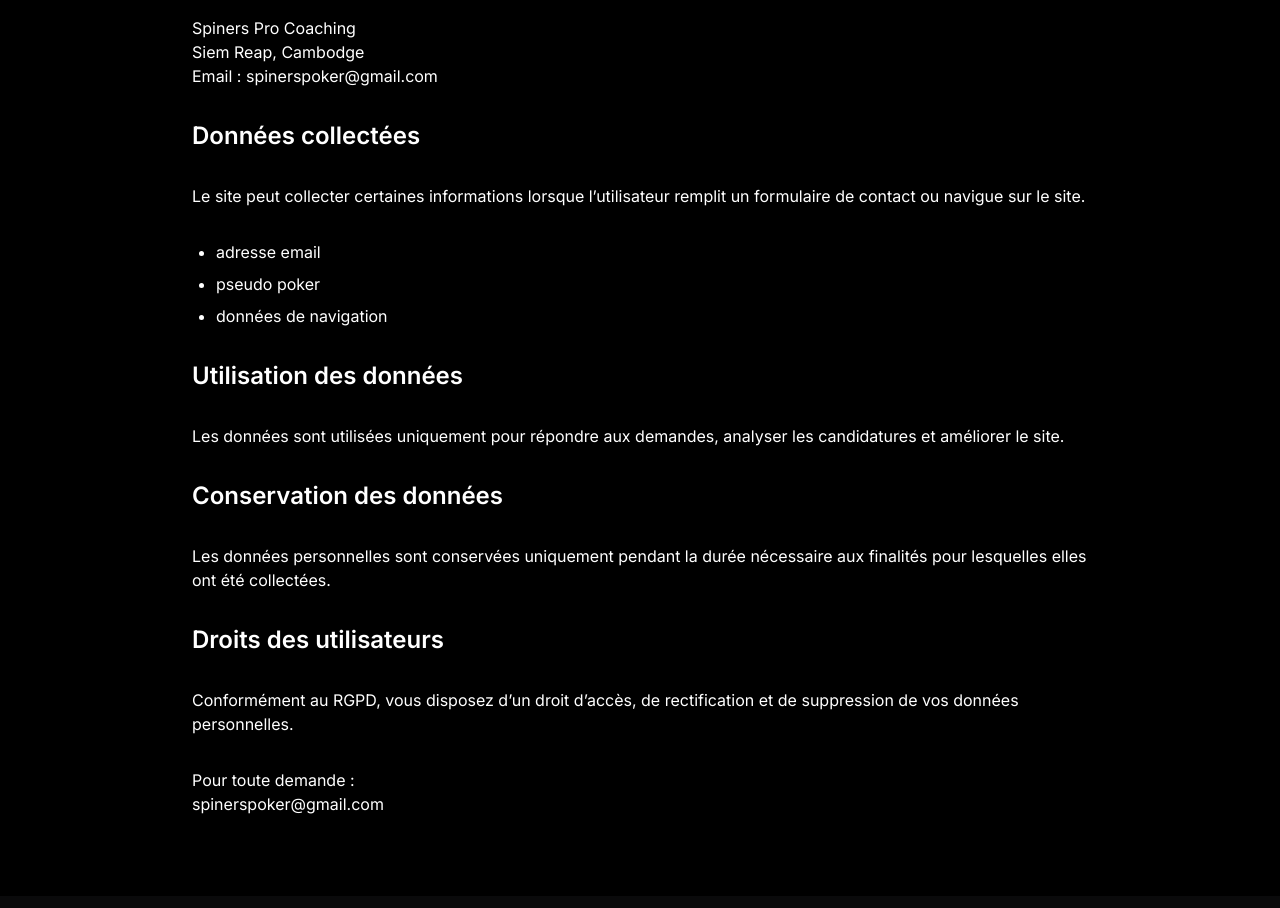
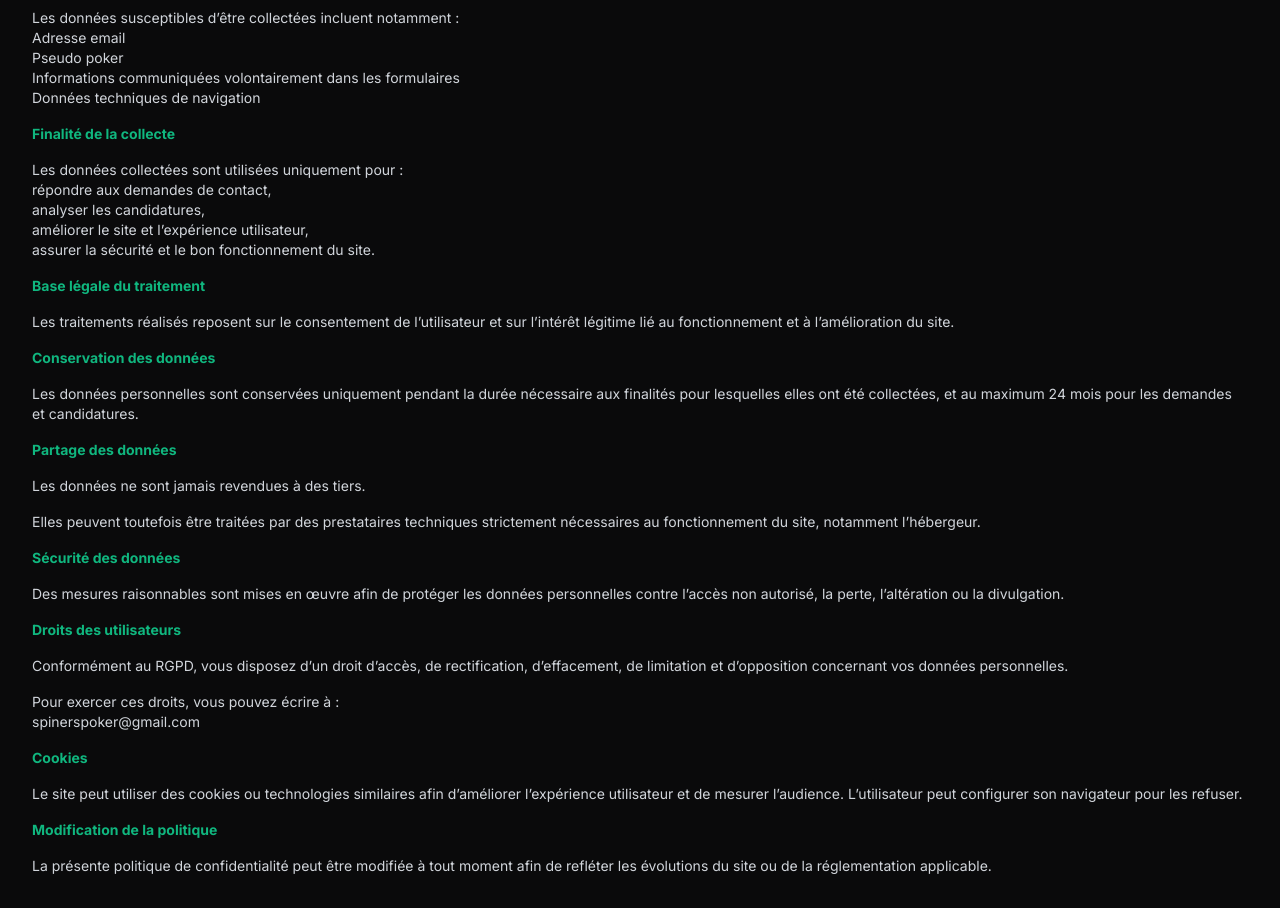
Before and after one commit to aladarrrrr/spiners-landing, a React (Vite) app: page /politique-de-confidentialite in a window 1280 px wide. Shown: the part 280-1188 px from the top of the page. Built offline with nearby package versions, Linux system fonts and the light colour scheme.

Commit message:
Style privacy policy like legal page

```diff
--- a/src/pages/privacypolicy.tsx
+++ b/src/pages/privacypolicy.tsx
@@ -1,60 +1,128 @@
 export default function PrivacyPolicy() {
   return (
-    <main className="min-h-screen bg-black text-white px-6 py-20">
-      <div className="max-w-4xl mx-auto space-y-8">
-        <h1 className="text-4xl font-bold">Politique de confidentialité</h1>
+    <div className="container mx-auto p-8 text-white">
+      <h1 className="text-3xl font-bold mb-4">Politique de confidentialité</h1>
 
+      <div className="space-y-4 text-gray-300 text-sm">
         <p>
-          Cette politique de confidentialité explique comment le site
-          pokerspiners.fr collecte, utilise et protège les données personnelles
-          des utilisateurs.
+          <strong className="text-neon">Responsable du traitement</strong>
         </p>
-
-        <h2 className="text-2xl font-semibold">Responsable du traitement</h2>
         <p>
-          Spiners Pro Coaching
+          SPINERS PRO COACHING
           <br />
-          Siem Reap, Cambodge
+          Forme juridique : Entreprise individuelle
           <br />
-          Email : spinerspoker@gmail.com
-        </p>
-
-        <h2 className="text-2xl font-semibold">Données collectées</h2>
-        <p>
-          Le site peut collecter certaines informations lorsque l’utilisateur
-          remplit un formulaire de contact ou navigue sur le site.
-        </p>
-
-        <ul className="list-disc pl-6 space-y-2">
-          <li>adresse email</li>
-          <li>pseudo poker</li>
-          <li>données de navigation</li>
-        </ul>
-
-        <h2 className="text-2xl font-semibold">Utilisation des données</h2>
-        <p>
-          Les données sont utilisées uniquement pour répondre aux demandes,
-          analyser les candidatures et améliorer le site.
-        </p>
-
-        <h2 className="text-2xl font-semibold">Conservation des données</h2>
-        <p>
-          Les données personnelles sont conservées uniquement pendant la durée
-          nécessaire aux finalités pour lesquelles elles ont été collectées.
-        </p>
-
-        <h2 className="text-2xl font-semibold">Droits des utilisateurs</h2>
-        <p>
-          Conformément au RGPD, vous disposez d’un droit d’accès, de
-          rectification et de suppression de vos données personnelles.
+          Siège social : Sala Kamreuk, Siem Reap, Cambodge
+          <br />
+          Adresse e-mail : spinerspoker@gmail.com
         </p>
 
         <p>
-          Pour toute demande :
+          <strong className="text-neon">Données collectées</strong>
+        </p>
+        <p>
+          Le site peut collecter certaines données lorsque l’utilisateur
+          navigue sur le site ou remplit un formulaire de contact ou de
+          candidature.
+        </p>
+        <p>
+          Les données susceptibles d’être collectées incluent notamment :
+          <br />
+          Adresse email
+          <br />
+          Pseudo poker
+          <br />
+          Informations communiquées volontairement dans les formulaires
+          <br />
+          Données techniques de navigation
+        </p>
+
+        <p>
+          <strong className="text-neon">Finalité de la collecte</strong>
+        </p>
+        <p>
+          Les données collectées sont utilisées uniquement pour :
+          <br />
+          répondre aux demandes de contact,
+          <br />
+          analyser les candidatures,
+          <br />
+          améliorer le site et l’expérience utilisateur,
+          <br />
+          assurer la sécurité et le bon fonctionnement du site.
+        </p>
+
+        <p>
+          <strong className="text-neon">Base légale du traitement</strong>
+        </p>
+        <p>
+          Les traitements réalisés reposent sur le consentement de
+          l’utilisateur et sur l’intérêt légitime lié au fonctionnement et à
+          l’amélioration du site.
+        </p>
+
+        <p>
+          <strong className="text-neon">Conservation des données</strong>
+        </p>
+        <p>
+          Les données personnelles sont conservées uniquement pendant la durée
+          nécessaire aux finalités pour lesquelles elles ont été collectées, et
+          au maximum 24 mois pour les demandes et candidatures.
+        </p>
+
+        <p>
+          <strong className="text-neon">Partage des données</strong>
+        </p>
+        <p>
+          Les données ne sont jamais revendues à des tiers.
+        </p>
+        <p>
+          Elles peuvent toutefois être traitées par des prestataires techniques
+          strictement nécessaires au fonctionnement du site, notamment
+          l’hébergeur.
+        </p>
+
+        <p>
+          <strong className="text-neon">Sécurité des données</strong>
+        </p>
+        <p>
+          Des mesures raisonnables sont mises en œuvre afin de protéger les
+          données personnelles contre l’accès non autorisé, la perte,
+          l’altération ou la divulgation.
+        </p>
+
+        <p>
+          <strong className="text-neon">Droits des utilisateurs</strong>
+        </p>
+        <p>
+          Conformément au RGPD, vous disposez d’un droit d’accès, de
+          rectification, d’effacement, de limitation et d’opposition concernant
+          vos données personnelles.
+        </p>
+        <p>
+          Pour exercer ces droits, vous pouvez écrire à :
           <br />
           spinerspoker@gmail.com
         </p>
+
+        <p>
+          <strong className="text-neon">Cookies</strong>
+        </p>
+        <p>
+          Le site peut utiliser des cookies ou technologies similaires afin
+          d’améliorer l’expérience utilisateur et de mesurer l’audience.
+          L’utilisateur peut configurer son navigateur pour les refuser.
+        </p>
+
+        <p>
+          <strong className="text-neon">Modification de la politique</strong>
+        </p>
+        <p>
+          La présente politique de confidentialité peut être modifiée à tout
+          moment afin de refléter les évolutions du site ou de la
+          réglementation applicable.
+        </p>
       </div>
-    </main>
+    </div>
   )
 }
```
